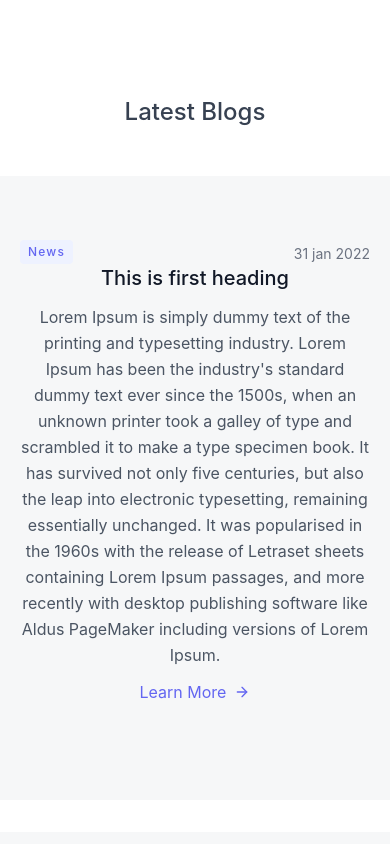
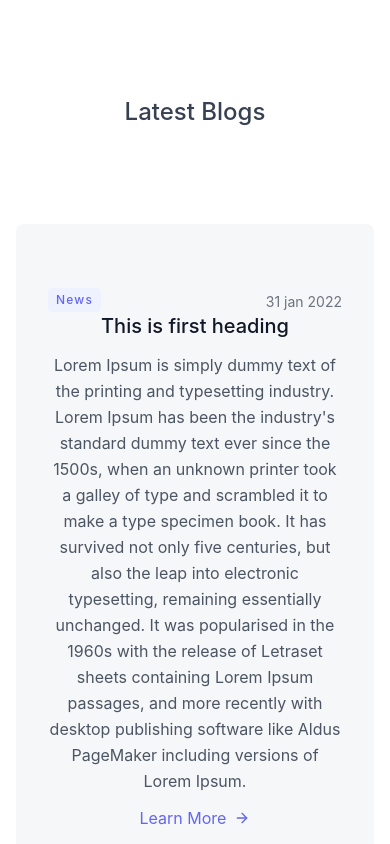
Before and after one commit to Hasibul-Hasan-Hasib/HSB-BLOGS, a React (Create React App) app: page / in a window 390 px wide. Shown: the part 880-1724 px from the top of the page. Built offline with nearby package versions, Linux system fonts and the light colour scheme.

Commit message:
making responsive

```diff
--- a/src/Pages/About/About.js
+++ b/src/Pages/About/About.js
@@ -15,7 +15,6 @@ const About = () => {
                             <Link to="/blogs" class="mx-2 inline-flex text-white bg-indigo-500 border-0 py-2 px-6 focus:outline-none hover:bg-indigo-600 rounded text-lg">Blogs</Link>
                             <Link to="/projects" class="mx-2 inline-flex text-gray-700 bg-gray-100 border-0 py-2 px-6 focus:outline-none hover:bg-gray-200 rounded text-lg">Projects</Link>
                             <a href="https://github.com/Hasibul-Hasan-Hasib" target="_black" class="mx-2 inline-flex text-white bg-indigo-500 border-0 py-2 px-6 focus:outline-none hover:bg-indigo-600 rounded text-lg" >Github</a>
-                            <Link to="/contact" class="mx-2 inline-flex text-gray-700 bg-gray-100 border-0 py-2 px-6 focus:outline-none hover:bg-gray-200 rounded text-lg">Contact</Link>
                         </div>
                     </div>
                 </div>
--- a/src/components/HomeBlogs/HomeBlogs.js
+++ b/src/components/HomeBlogs/HomeBlogs.js
@@ -12,8 +12,8 @@ const HomeBlogs = () => {
         <div>
             <section class="text-gray-600 body-font overflow-hidden">
                 <h1 class="sm:text-3xl text-2xl font-medium title-font mt-8 text-gray-700">Latest Blogs</h1>
-                <div class="container px-5 pb-24 pt-20 mx-auto">
-                    <div class="flex flex-wrap -m-12">
+                <div class="container pb-24 pt-20 mx-auto">
+                    <div class="flex flex-wrap">
                         {homeBlogs.map(blog=><HomeBlog key={blog.blogId} blog={blog}/>)}
                     </div>
                 </div>
--- a/src/components/HomeProjects/HomeProjects.js
+++ b/src/components/HomeProjects/HomeProjects.js
@@ -13,7 +13,7 @@ const HomeProjects = () => {
         <section class="text-gray-600 body-font">
             <h1 class="sm:text-3xl text-2xl font-medium title-font mt-8 text-gray-700">Projects</h1>
             <div class="container pb-24 pt-20 mx-auto">
-                <div class="flex flex-wrap sm:-m-4 -mx-4 -mb-10 -mt-4">
+                <div class="flex flex-wrap -mb-10 -mt-4">
                     {
                         homeProjects.map(project => <HomeProject key={project.projectId} project={project}/>)
                     }
```
